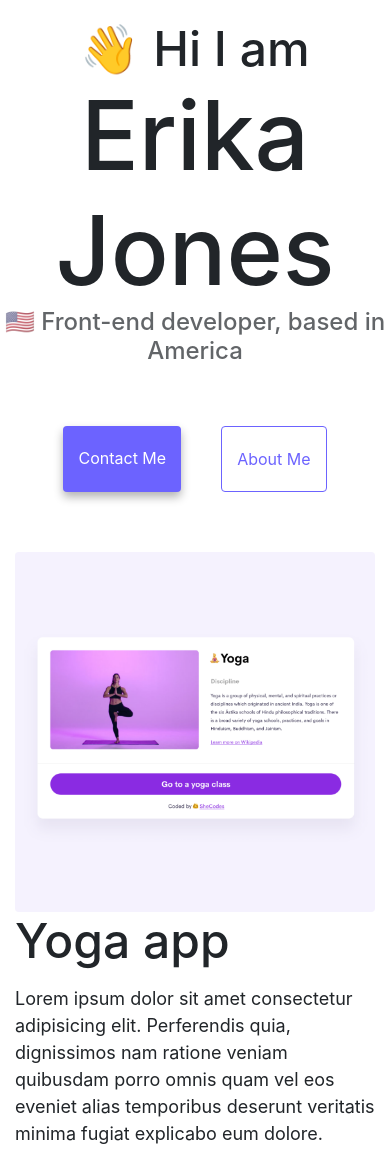
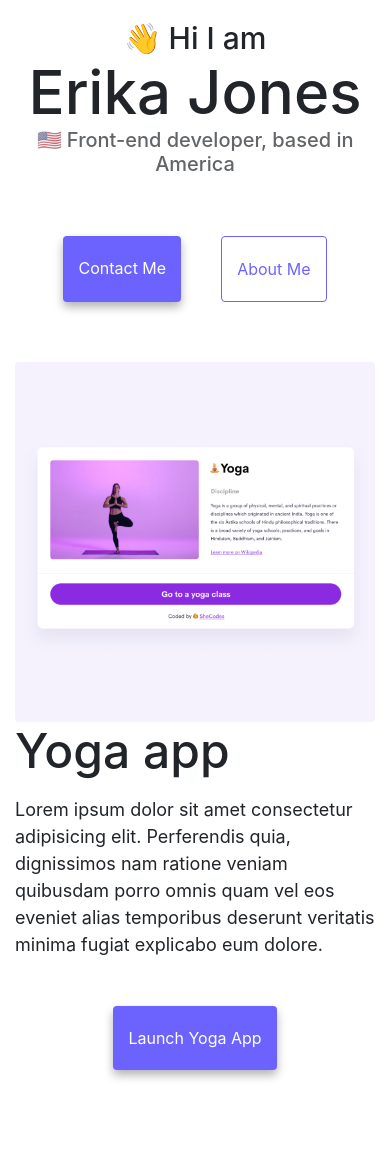
Before and after one commit to erikaanne9/Adv-Tools-Homework, a plain HTML site: page index.html in a window 390 px wide. Shown: the part 80-1230 px from the top of the page. Drawn offline with nearby package versions, Linux system fonts and the light colour scheme.

Commit message:
made font size smaller for mobile devices

```diff
--- a/index.html
+++ b/index.html
@@ -21,7 +21,7 @@
   <body>
       <nav class="navbar navbar-expand-lg navbar-light bg-light fixed-top">
         <div class="container">
-          <a class="navbar-brand" href="#" title="Erika Jones">Erika Jones</a>
+          <a class="navbar-brand" href="#" title="Homepage">Erika Jones</a>
           <button class="navbar-toggler" type="button" data-toggle="collapse" data-target="#navbarNav" aria-controls="navbarNav" aria-expanded="false" aria-label="Toggle navigation">
             <span class="navbar-toggler-icon"></span>
           </button>
@@ -31,19 +31,19 @@
                 <a class="nav-link" href="index.html" title="Home">Home</a>
               </li>
               <li class="nav-item">
-                <a class="nav-link" href="about.html" title="About page">About me</a>
+                <a class="nav-link" href="about.html" title="About page">About Erika</a>
               </li>
               <li class="nav-item">
-                <a class="nav-link" href="about.html#contact" title="Contact me">Contact me</a>
+                <a class="nav-link" href="about.html#contact" title="Contact me">Contact Erika</a>
               </li>
             </ul>
           </div>
           </div>
         </nav>
 
-    <h2 class="text-center">👋 Hi I am</h2>
-    <h1 class="text-center">Erika Jones</h1>
-    <h3 class="text-center">🇺🇸 Front-end developer, based in America</h3>
+    <h2 class="text-center medium-title">👋 Hi I am</h2>
+    <h1 class="text-center big-title">Erika Jones</h1>
+    <h3 class="text-center small-title">🇺🇸 Front-end developer, based in America</h3>
     <div class="navigation-links">
       <a href="about.html#contact" class="contact-link" title="Contact me">Contact me</a>
       <a href="about.html" class="about-link" title="About me">About me</a>
@@ -62,7 +62,7 @@
             eos eveniet alias temporibus deserunt veritatis minima fugiat
             explicabo eum dolore.
           </p>
-          <div class="mt-5">
+          <div class="mt-5 launch-buttons">
             <a href="#" class="primary-link" title="Yoga app">Launch Yoga App</a>
           </div>
         </div>
--- a/style.css
+++ b/style.css
@@ -2,6 +2,22 @@
   --primary-color: #6c63ff;
   --secondary-color: #f5f2fe;
   --box-shadow: 0 5px 10px rgba(0, 0, 0, 0.3);
+}
+
+@media (max-width: 576px) {
+  .big-title {
+    font-size: 60px;
+  }
+  .medium-title {
+    font-size: 30px;
+  }
+  .small-title {
+    font-size: 20px;
+  }
+  .launch-buttons {
+    display: flex;
+    justify-content: center;
+  }
 }
 
 body {
```
Also changed, not shown: about.html (+4 -1 lines).
